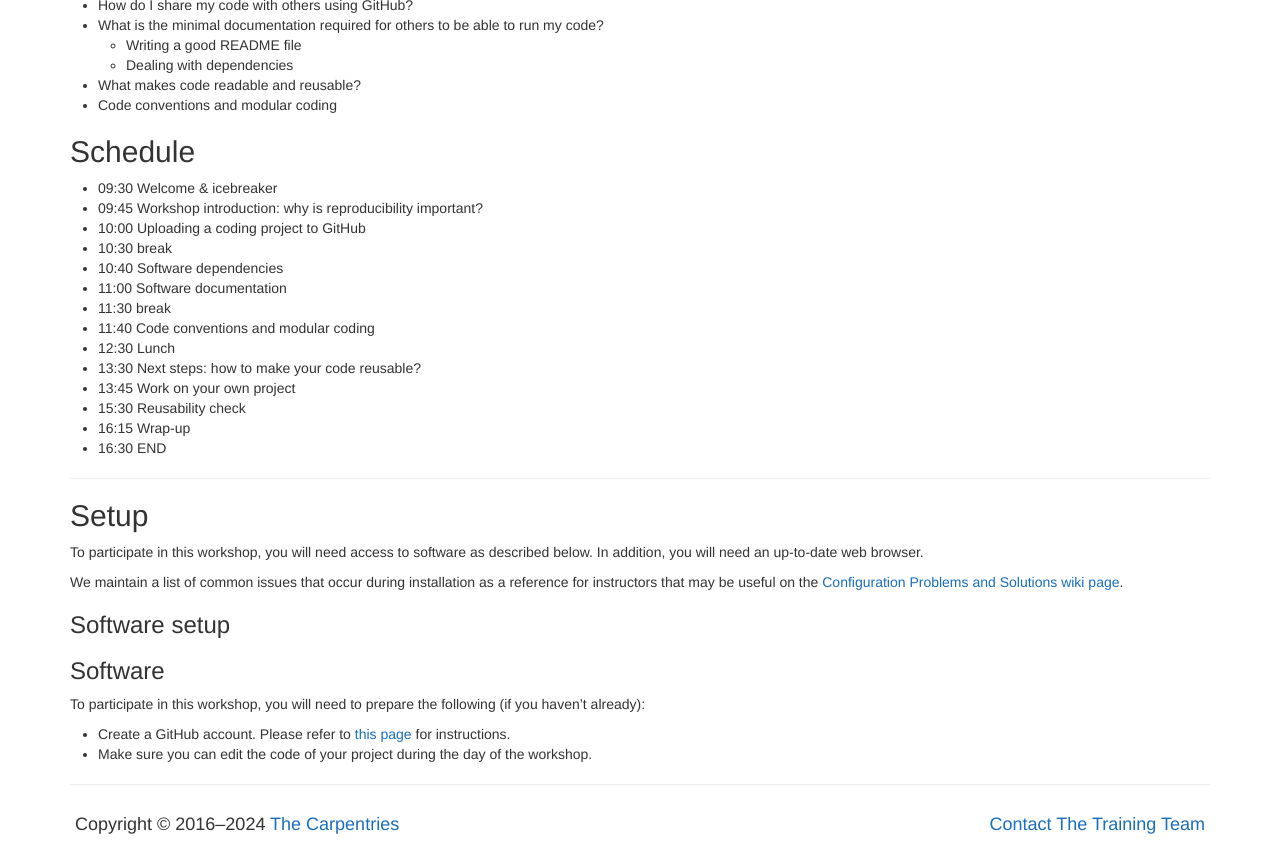
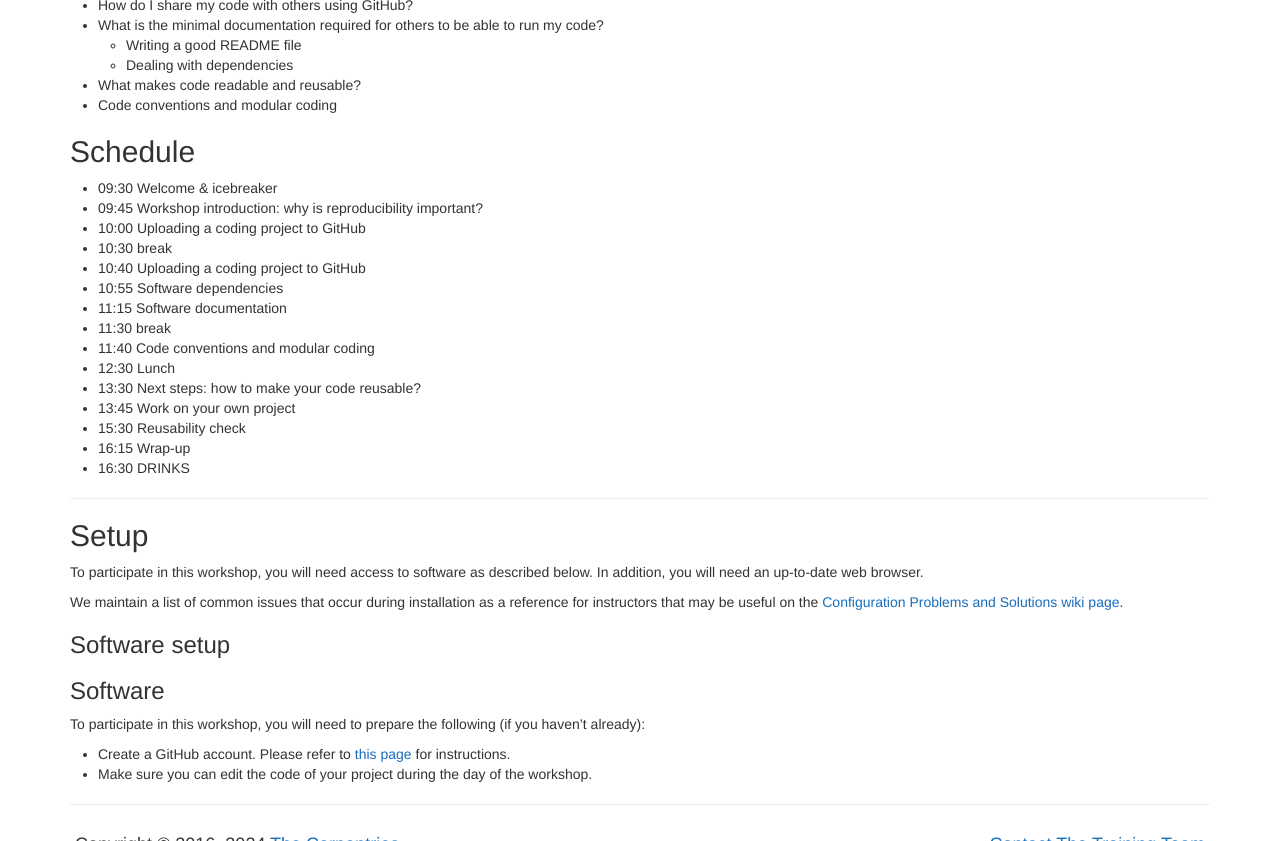
Before and after one commit to esciencecenter-digital-skills/2024-12-03-repro-essb, a Jekyll site: the page built from index.md, in a window 1280 px wide and 900 px high, scrolled down 1475 px, cut to the strip 0-841 px from the top of the window. Built offline with Jekyll 4.4.1, drawn with Linux system fonts in a browser that asks for light colours.

Commit message:
Update schedule

```diff
--- a/index.md
+++ b/index.md
@@ -399,8 +399,9 @@ of code below the Schedule `<h2>` header below with
 * 09:45 Workshop introduction: why is reproducibility important?
 * 10:00 Uploading a coding project to GitHub
 * 10:30 break
-* 10:40 Software dependencies
-* 11:00 Software documentation
+* 10:40 Uploading a coding project to GitHub
+* 10:55 Software dependencies
+* 11:15 Software documentation
 * 11:30 break
 * 11:40 Code conventions and modular coding
 * 12:30 Lunch
@@ -408,7 +409,7 @@ of code below the Schedule `<h2>` header below with
 * 13:45 Work on your own project
 * 15:30 Reusability check
 * 16:15 Wrap-up
-* 16:30 END
+* 16:30 DRINKS
 
 {% comment %}
 Edit/replace the text above if you want to include a schedule table.
```
